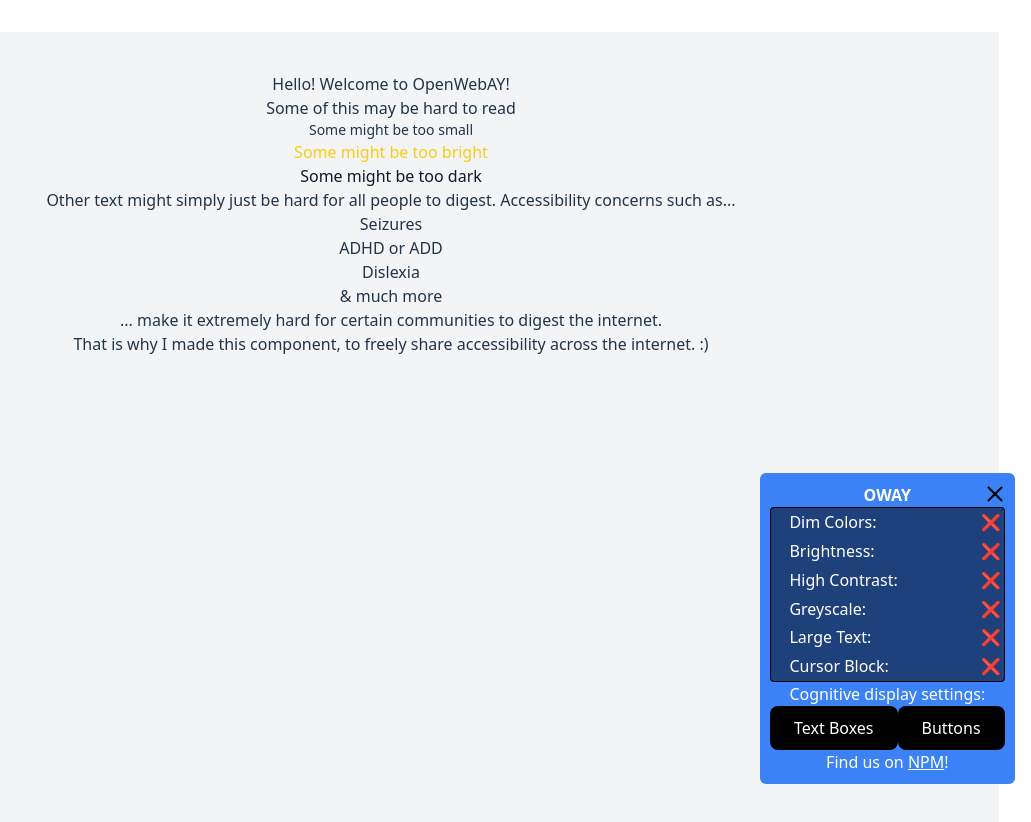
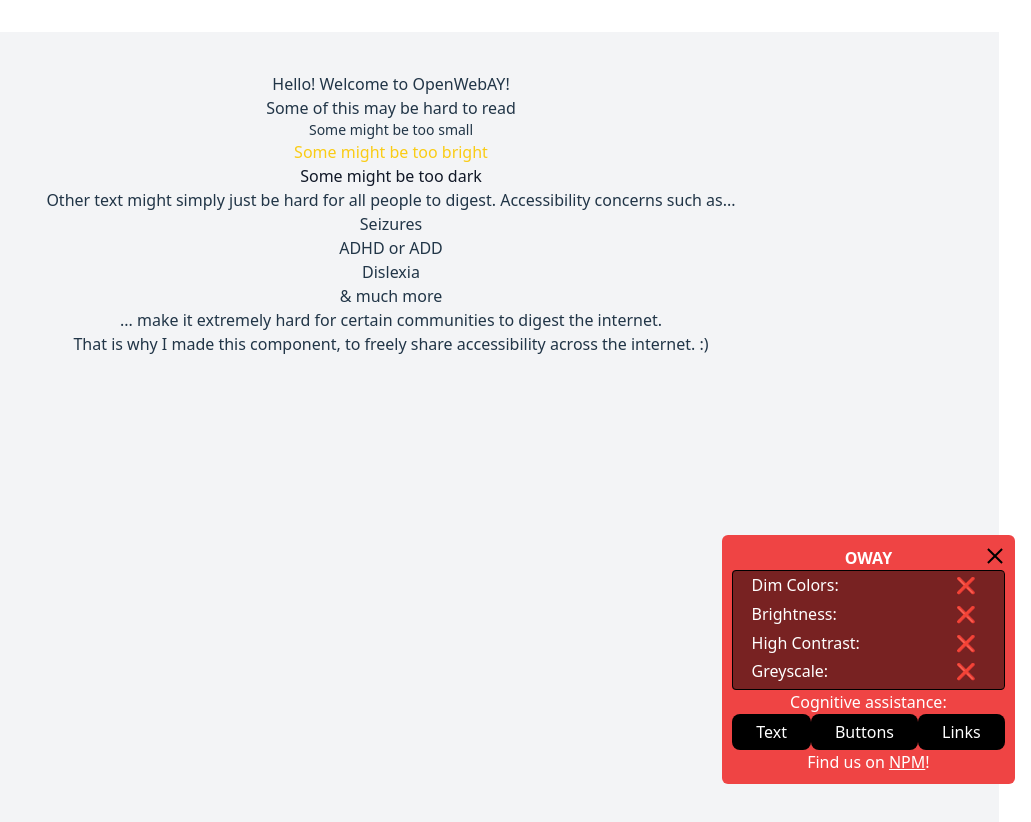
Before and after one commit to BP-2/OpenWebAY, a React (Vite) app: page / in a window 1280 px wide. Both pictures are taken after a click on the button 1228 px from the left and 748 px from the top of the page. Shown: the top 822 px of the page, without its empty margins (249-1280 px from the left). Built offline with nearby package versions, Linux system fonts and the light colour scheme.

Commit message:
UI updates

```diff
--- a/src/App.jsx
+++ b/src/App.jsx
@@ -34,7 +34,7 @@ function App() {
         </ul>
         ... make it extremely hard for certain communities to digest the internet.</p>
         <p>That is why I made this component, to freely share accessibility across the internet. :)</p>
-        <Deploy theme='blue'/>
+        <Deploy theme='red'/>
       </div>
     </>
   );
--- a/src/Components/AccessibilityPanel.jsx
+++ b/src/Components/AccessibilityPanel.jsx
@@ -9,6 +9,8 @@ const accessibilityPanel = ({ showCursorBlock, setShowCursorBlock, cursorPositio
   const [isLargeText, setIsLargeText] = useState(false);
   const [isBlueBoxEnabled, setIsBlueBoxEnabled] = useState(false);
   const [isGreenBoxEnabled, setIsGreenBoxEnabled] = useState(false);
+  const [isPurpleBoxEnabled, setIsPurpleBoxEnabled] = useState(false);
+
 
   useEffect(() => {
     const handleMouseMove = (event) => {
@@ -81,6 +83,10 @@ const accessibilityPanel = ({ showCursorBlock, setShowCursorBlock, cursorPositio
   const toggleGreenBox = () => {
     setIsGreenBoxEnabled(!isGreenBoxEnabled);
   };
+
+  const togglePurpleBox = () => {
+    setIsPurpleBoxEnabled(!isPurpleBoxEnabled);
+  }
 
   return (
   <div className={`accessibility-panel-${theme}`}>
@@ -181,22 +187,14 @@ const accessibilityPanel = ({ showCursorBlock, setShowCursorBlock, cursorPositio
 
       </label>
       </div>
-      <p>Cognitive display settings:</p>
-      <button className="buttons-boxes" onClick={toggleBlueBox}>Text Boxes</button>
+      <p>Cognitive assistance:</p>
+      <button className="buttons-boxes" onClick={toggleBlueBox}>Text</button>
       <button className="buttons-boxes" onClick={toggleGreenBox}>Buttons</button>
-
-
-
+      <button className="buttons-boxes" onClick={togglePurpleBox}>Links</button>
       {isBlueBoxEnabled && (
         <style>
           {`
-            .text-box {
-              border: 2px solid blue;
-              padding: 5px;
-              margin: 5px;
-            }
-
-            h1, h2, h3, h4, h5, h6 {
+            h1, h2, h3, h4, h5, h6, p {
               border: 2px solid blue;
               padding: 5px;
               margin: 5px;
@@ -215,6 +213,16 @@ const accessibilityPanel = ({ showCursorBlock, setShowCursorBlock, cursorPositio
           `}
         </style>
       )}
+      {isPurpleBoxEnabled && (
+        <style>
+          {`
+            a {
+              border: 2px solid purple;
+              text-decoration: underline;
+            }
+          `}
+        </style>
+      )}
       <div>
           <a className={`npm-link-${theme}`} href="https://www.npmjs.com/package/open-web-ay?activeTab=readme">Find us on <u>NPM</u>!</a>
       </div>
--- a/src/WebAY.css
+++ b/src/WebAY.css
@@ -61,7 +61,7 @@
   bottom: 1rem;
   right: 1rem;
   background-color: #EC4899;
-  color: #000000;
+  color: #FFF;
   padding-left: 1rem;
   padding-right: 1rem;
   padding-top: 0.5rem;
@@ -115,6 +115,8 @@
   backdrop-filter: brightness(.5);
   border: 1px solid black;
   border-radius: 4px;
+  overflow-y: auto;
+  height: 120px;
 }
 
 .flex-container {
@@ -127,6 +129,7 @@
 }
 .align-right{
   margin-left: auto;
+  padding-right: 10%;
 }
 
 
@@ -334,7 +337,7 @@
   background-color: #000000;
   border: none;
   color: white;
-  padding: 10px 24px;
+  padding: 6px 24px;
   text-align: center;
   text-decoration: none;
   display: inline-block;
```
